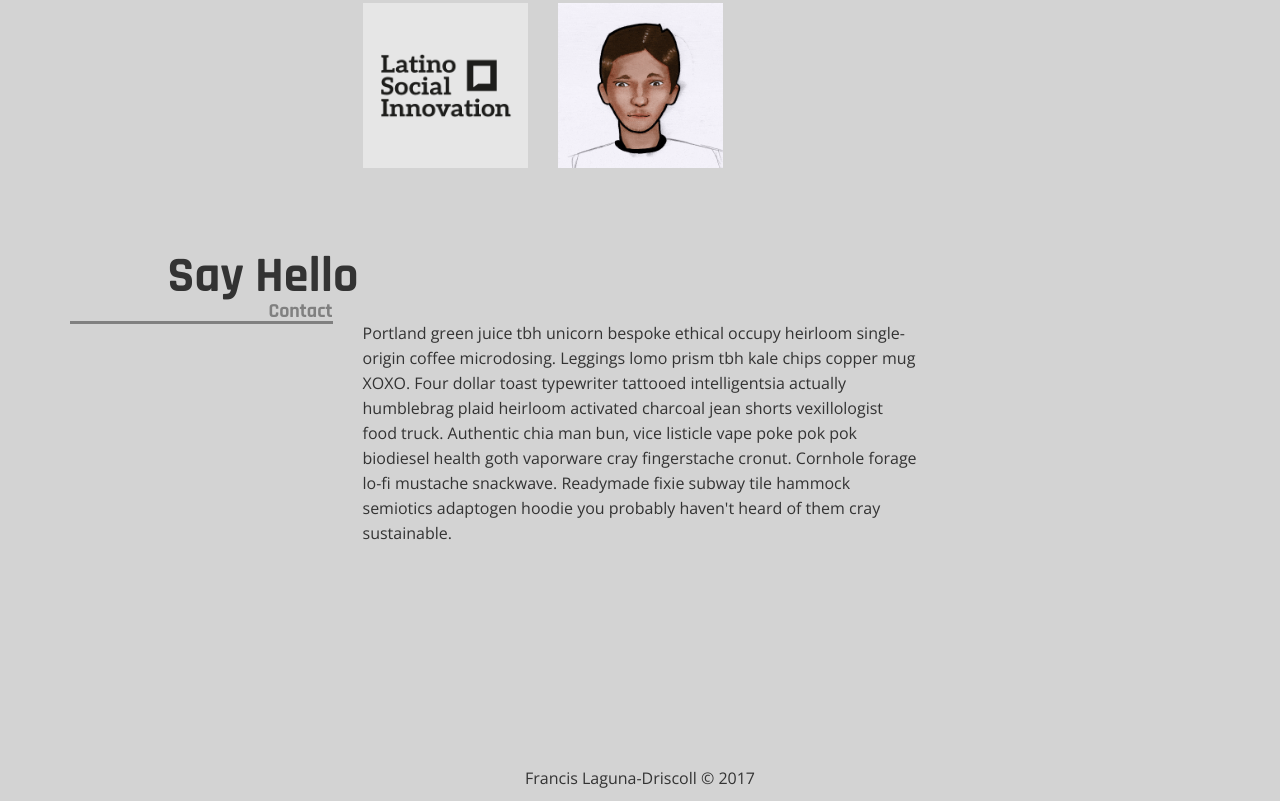
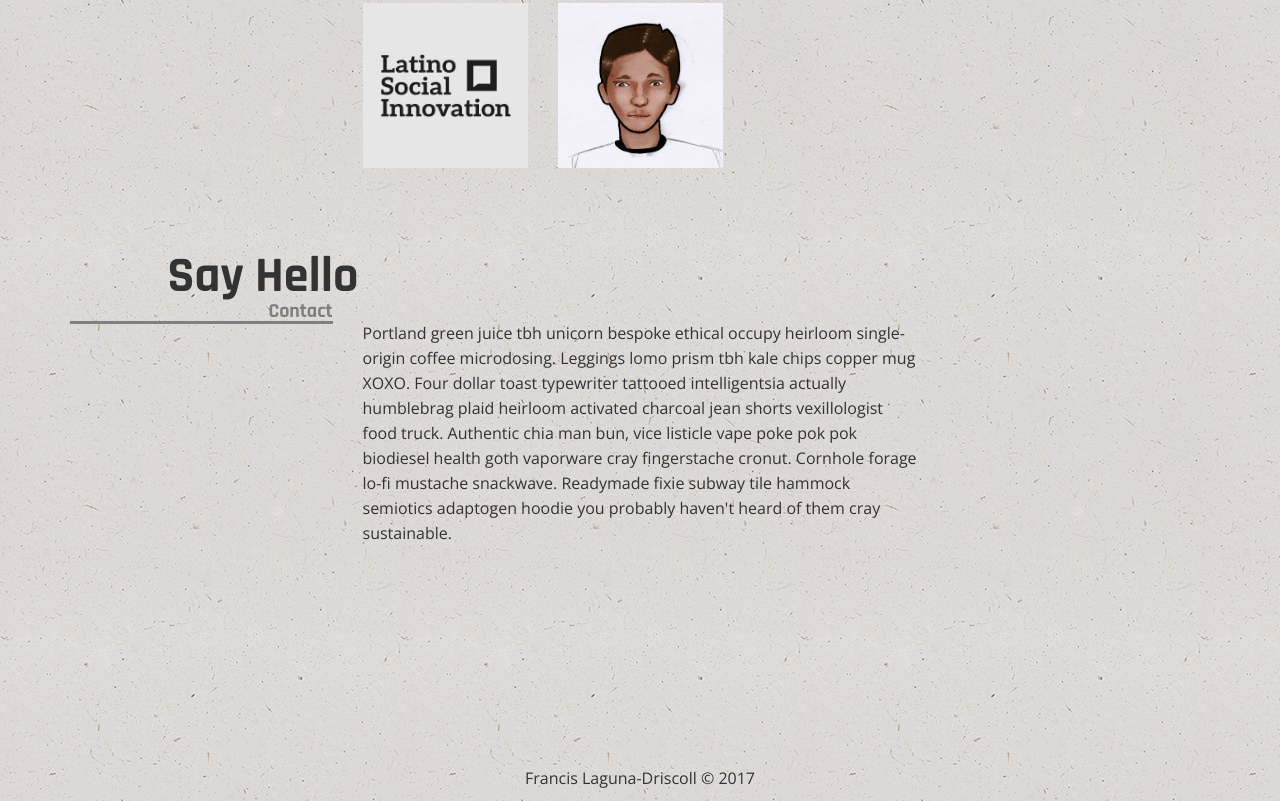
Before and after one commit to FrankLD/FrankLD.github.io, a plain HTML site: page index.html in a window 1280 px wide. Shown: the part 3164-3965 px from the top of the page. Drawn offline with nearby package versions, Linux system fonts and the light colour scheme.

Commit message:
Added BG to Content

```diff
--- a/main.css
+++ b/main.css
@@ -28,6 +28,7 @@ footer, header, hgroup, menu, nav, section {
 body {
 	line-height: 1;
     background-color: lightgrey;
+    background-image: url("img/tex/4-bg.png");
 }
 ol, ul {
 	list-style: none;
@@ -81,6 +82,7 @@ b {
     overflow: hidden;
     position: relative;
     text-align: center;
+
 }
 
 #main_header h1 {
@@ -114,7 +116,6 @@ section {
 }
 .container {
     z-index: 3;
-    background-color: lightgrey;
 }
 
 #content_top {
@@ -195,6 +196,7 @@ aside hr {
 
 footer p {
     text-align: center;
+    margin-bottom: 10px;
 }
 
 .modal-content {
```
Also changed, not shown: img/tex/1.png (added), img/tex/2.png (added), img/tex/3.png (added), img/tex/4-bg.png (added), img/tex/4.png (added), img/tex/5.png (added), img/tex/6.png (added), img/tex/7.png (added), img/tex/8.png (added), 1 other file.
